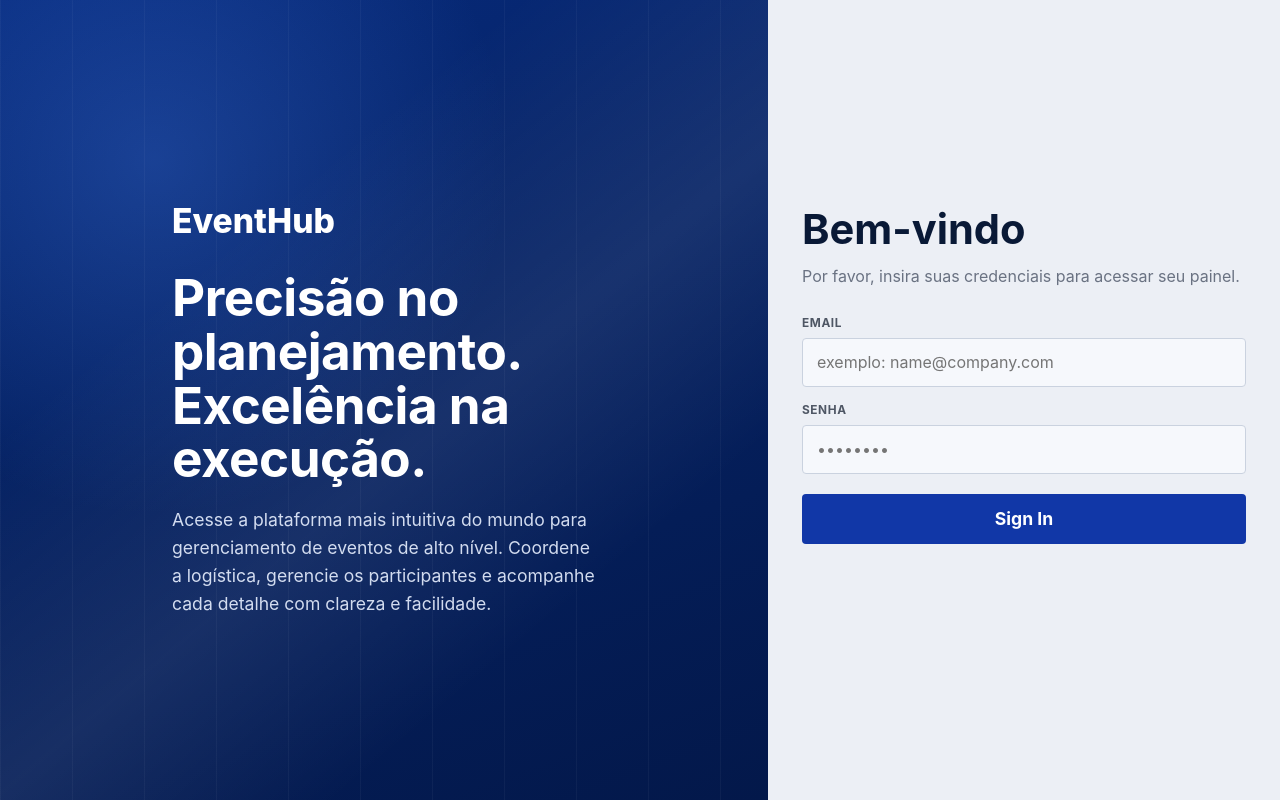
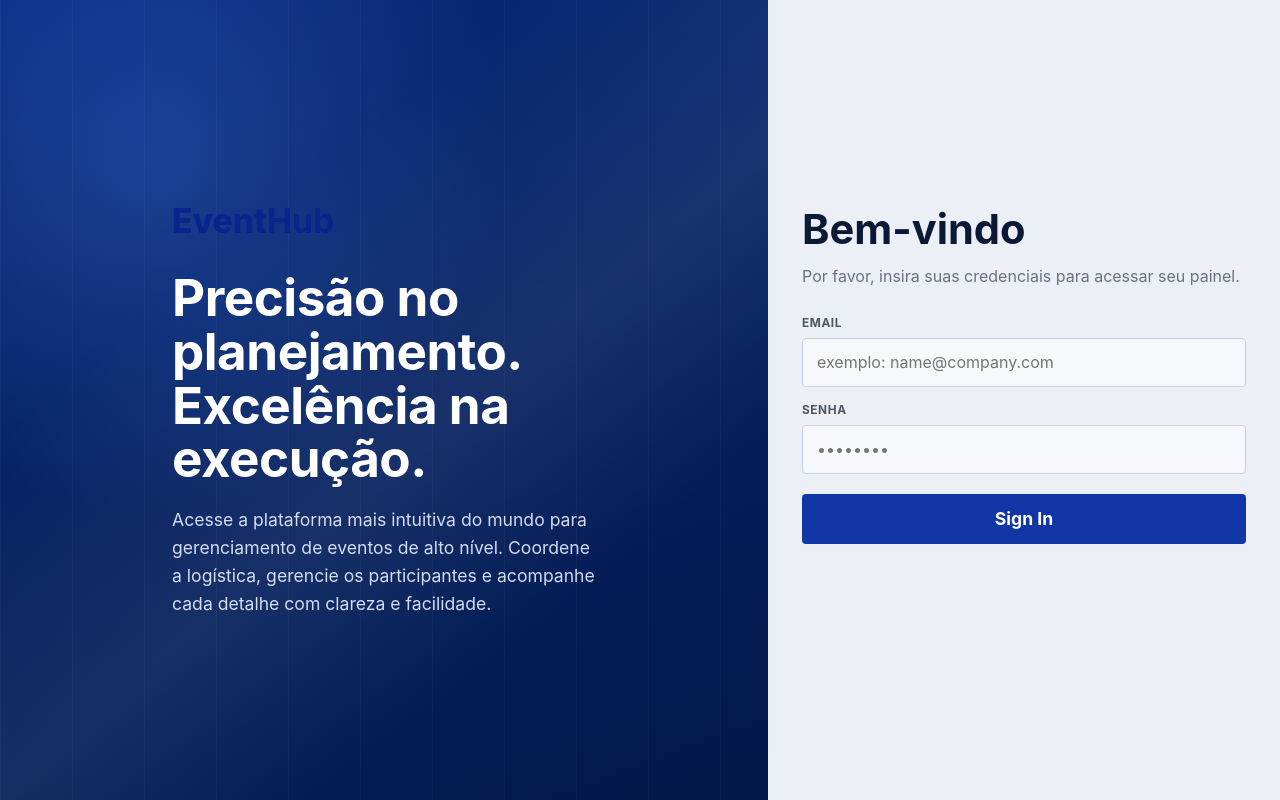
Before and after one commit to DevOps-EventHub/eventhub-frontend, a React (Vite) app: page / in a window 1280 px wide. Built offline with nearby package versions, Linux system fonts and the light colour scheme; no server answers.

Commit message:
Aplicando o estilo de marca EventHub no cabeçalho, na tela de login e no rodade

```diff
--- a/src/components/AppFooter.jsx
+++ b/src/components/AppFooter.jsx
@@ -2,7 +2,7 @@ export function AppFooter() {
   return (
     <footer>
       <div>
-        <strong>EventHub</strong>
+        <strong className="brand-title"><span className="brand-main">Event</span><span className="brand-accent">Hub</span></strong>
         <span>Powered by: Samuel Lorand, José Mailson and José Neto
           </span>
       </div>
--- a/src/components/AppHeader.jsx
+++ b/src/components/AppHeader.jsx
@@ -10,7 +10,9 @@ function getInitial(name) {
 export function AppHeader({ activeTab, onTabChange, isAdmin, user, onLogout, onCreateEvent }) {
   return (
     <header className="topo">
-      <button type="button" className="marca" onClick={() => onTabChange('discover')}>EventHub</button>
+      <button type="button" className="marca brand-title" onClick={() => onTabChange('discover')}>
+        <span className="brand-main">Event</span><span className="brand-accent">Hub</span>
+      </button>
       <nav aria-label="Navegacao principal">
         <button type="button" className={activeTab === 'discover' ? 'ativo' : ''} onClick={() => onTabChange('discover')}>Descobrir</button>
         <button type="button" className={activeTab === 'manage' ? 'ativo' : ''} onClick={() => onTabChange('manage')}>Gerenciar</button>
--- a/src/pages/LoginPage.jsx
+++ b/src/pages/LoginPage.jsx
@@ -24,7 +24,7 @@ export function LoginPage({ onLogin }) {
     <main className="login-layout">
       <section className="login-hero">
         <div className="login-hero-content">
-          <strong className="login-brand">EventHub</strong>
+          <strong className="login-brand brand-title"><span className="brand-main">Event</span><span className="brand-accent">Hub</span></strong>
           <h1>Precisão no planejamento. Excelência na execução.</h1>
           <p>
             Acesse a plataforma mais intuitiva do mundo para gerenciamento de eventos de alto nível. Coordene a logística, gerencie os participantes e acompanhe cada detalhe com clareza e facilidade.
--- a/src/styles.css
+++ b/src/styles.css
@@ -55,9 +55,25 @@ a {
   border: 0;
   background: transparent;
   padding: 0;
-  color: #06136c;
+  color: #08248d;
   font-size: 23px;
   font-weight: 800;
+  display: inline-flex;
+  align-items: center;
+  gap: 0.1em;
+  letter-spacing: -0.02em;
+}
+
+.brand-title {
+  color: #08248d;
+}
+
+.brand-main {
+  font-weight: 800;
+}
+
+.brand-accent {
+  font-weight: 700;
 }
 
 .topo nav {
```
